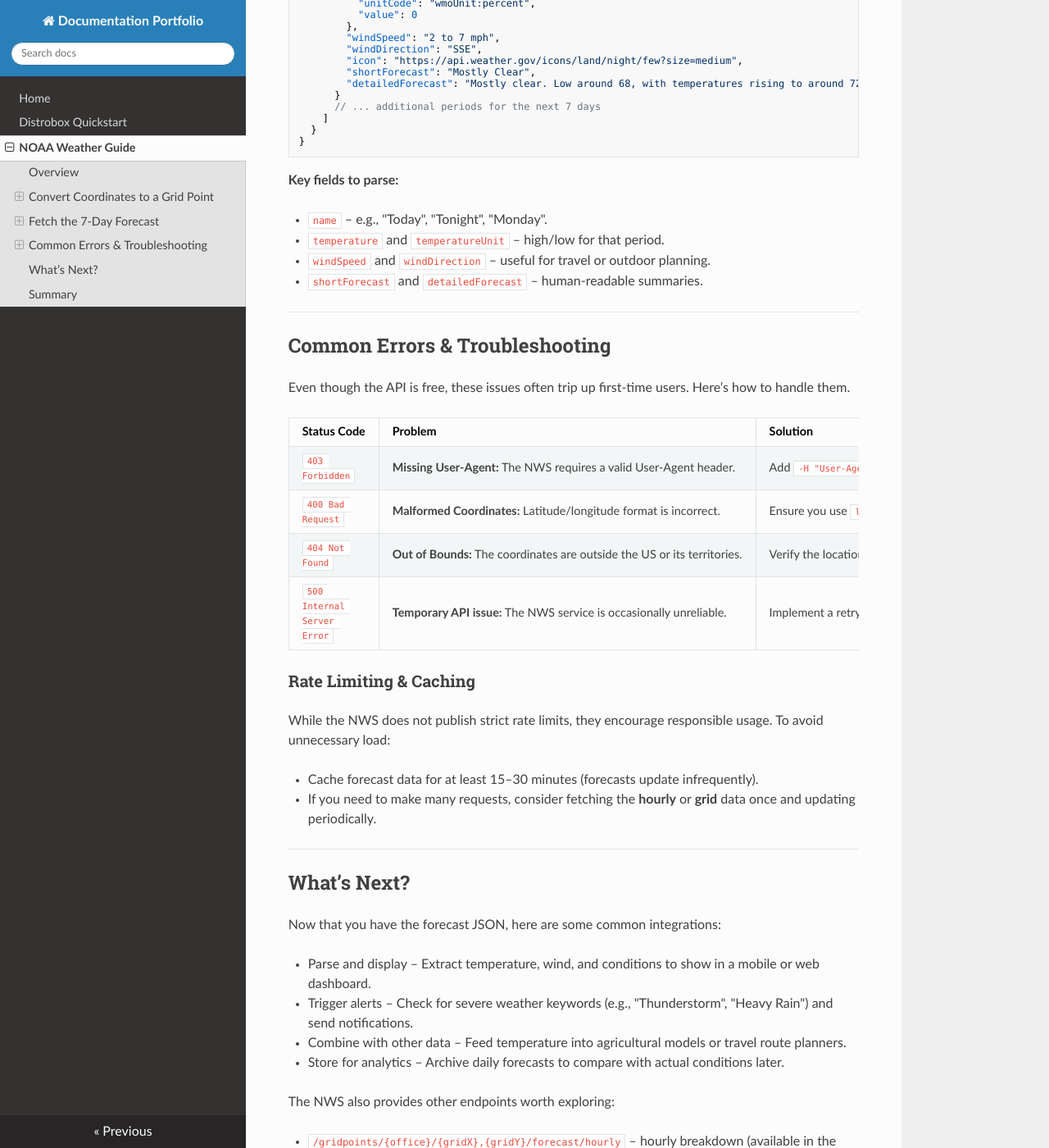
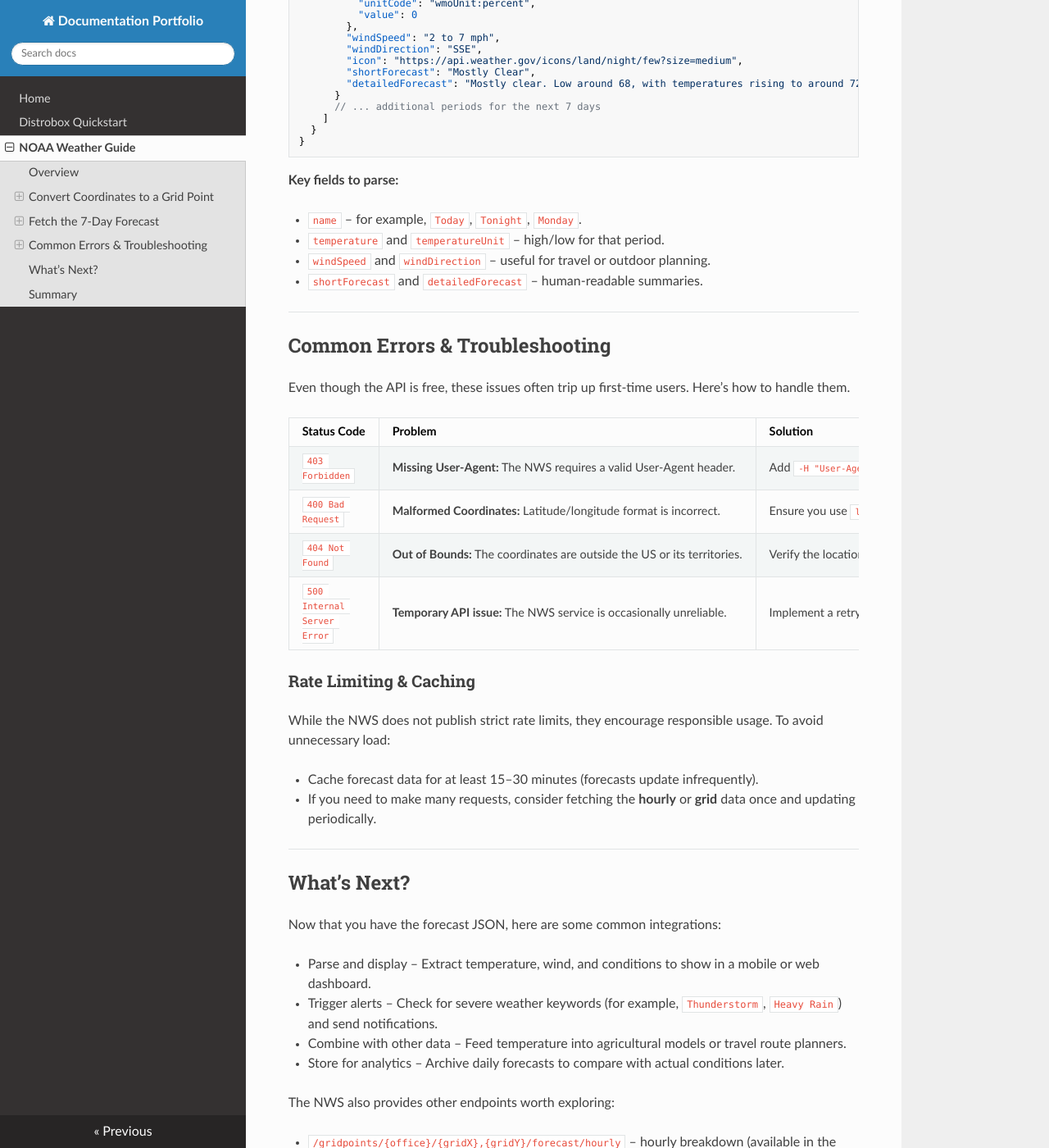
Before and after one commit to jtran4481/docs-portfolio, an MkDocs documentation site: the page built from docs/02-noaa-weather-guide/noaa-weather-guide.md, in a window 1280 px wide and 1400 px high, scrolled down 2680 px. Shown: the whole window at 82% size. Built offline with MkDocs 1.6.1, drawn with Linux system fonts in a browser that asks for light colours; nearby versions of some CDN libraries; some of the changed text lies outside the part shown.

Commit message:
docs: fix Vale linter errors

```diff
--- a/docs/02-noaa-weather-guide/noaa-weather-guide.md
+++ b/docs/02-noaa-weather-guide/noaa-weather-guide.md
@@ -42,8 +42,8 @@ curl -X GET "https://api.weather.gov/points/43.6150,-116.2023" \
 
 | Parameter | Type | Description |
 | :--- | :--- | :--- |
-| `latitude` | Float (decimal) | Latitude in decimal degrees (e.g., `43.6150`). |
-| `longitude` | Float (decimal) | Longitude in decimal degrees (e.g., `-116.2023`). |
+| `latitude` | Float (decimal) | Latitude in decimal degrees (for example, `43.6150`). |
+| `longitude` | Float (decimal) | Longitude in decimal degrees (for example, `-116.2023`). |
 
 > **Caution:** The NWS API uses a strict comma‑separated format (`lat,lon`). Do **not** use semicolons or spaces or these will return a `400 Bad Request` error.
 
@@ -138,7 +138,7 @@ The `periods` array contains the forecast broken down into 12‑hour segments (d
 
 **Key fields to parse:**
 
-- `name` – e.g., "Today", "Tonight", "Monday".
+- `name` – for example, `Today`, `Tonight`, `Monday`.
 - `temperature` and `temperatureUnit` – high/low for that period.
 - `windSpeed` and `windDirection` – useful for travel or outdoor planning.
 - `shortForecast` and `detailedForecast` – human‑readable summaries.
@@ -152,9 +152,9 @@ Even though the API is free, these issues often trip up first‑time users. Here
 | Status Code | Problem | Solution |
 | :--- | :--- | :--- |
 | `403 Forbidden` | **Missing User-Agent:** The NWS requires a valid User-Agent header. | Add `-H "User-Agent: YourApp/1.0 (your@email.com)"` to every request. |
-| `400 Bad Request` | **Malformed Coordinates:** Latitude/longitude format is incorrect. | Ensure you use `lat,lon` (e.g., `43.6150,-116.2023`). No spaces! |
+| `400 Bad Request` | **Malformed Coordinates:** Latitude/longitude format is incorrect. | Ensure you use `lat,lon` (for example, `43.6150,-116.2023`). No spaces. |
 | `404 Not Found` | **Out of Bounds:** The coordinates are outside the US or its territories. | Verify the location is within the contiguous US, Alaska, Hawaii, or Puerto Rico. |
-| `500 Internal Server Error` | **Temporary API issue:** The NWS service is occasionally unreliable. | Implement a retry policy (e.g., wait 5 seconds and try again). |
+| `500 Internal Server Error` | **Temporary API issue:** The NWS service is occasionally unreliable. | Implement a retry policy (for example, wait 5 seconds and try again). |
 
 ### Rate Limiting & Caching
 
@@ -170,7 +170,7 @@ While the NWS does not publish strict rate limits, they encourage responsible us
 Now that you have the forecast JSON, here are some common integrations:
 
 - Parse and display – Extract temperature, wind, and conditions to show in a mobile or web dashboard.
-- Trigger alerts – Check for severe weather keywords (e.g., "Thunderstorm", "Heavy Rain") and send notifications.
+- Trigger alerts – Check for severe weather keywords (for example, `Thunderstorm`, `Heavy Rain`) and send notifications.
 - Combine with other data – Feed temperature into agricultural models or travel route planners.
 - Store for analytics – Archive daily forecasts to compare with actual conditions later.
 
```
